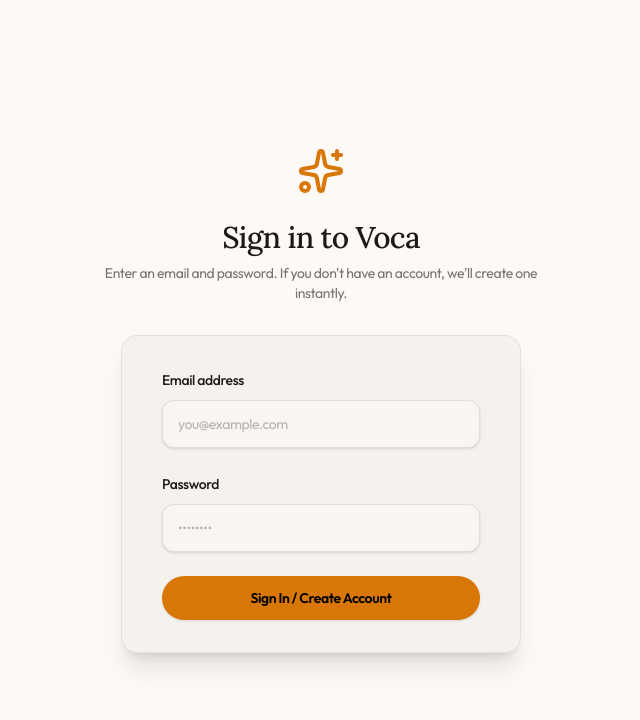
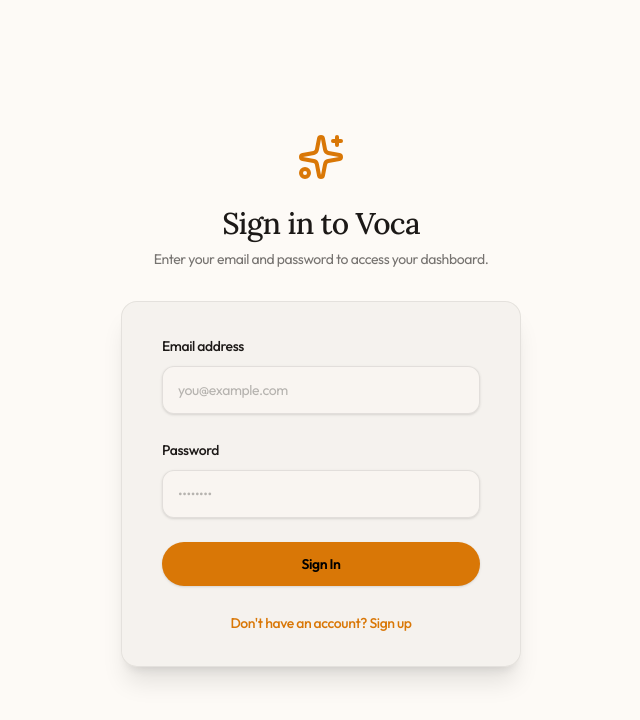
Before and after one commit to puneetk0/voca, a Next.js app: page /login in a window 1280 px wide. Shown: the top 720 px of the page, without its empty margins (319-959 px from the left). Built offline with nearby package versions, Linux system fonts and the light colour scheme.

Commit message:
Sign up sign in bug fixed

```diff
--- a/src/app/login/page.tsx
+++ b/src/app/login/page.tsx
@@ -2,17 +2,18 @@
 
 import { useState } from 'react'
 import { useRouter } from 'next/navigation'
-import { loginWithPassword } from '@/lib/actions/auth'
+import { authenticateWithPassword } from '@/lib/actions/auth'
 import { Sparkles } from 'lucide-react'
 
 export default function LoginPage() {
   const router = useRouter()
   const [status, setStatus] = useState<'idle' | 'loading' | 'success' | 'error'>('idle')
   const [message, setMessage] = useState('')
+  const [mode, setMode] = useState<'login' | 'signup'>('login')
 
   async function actionName(formData: FormData) {
     setStatus('loading')
-    const res = await loginWithPassword(formData)
+    const res = await authenticateWithPassword(formData)
     if (res?.error) {
       setStatus('error')
       setMessage(res.error)
@@ -30,10 +31,10 @@
           <Sparkles className="h-12 w-12" />
         </div>
         <h2 className="mt-6 text-center text-3xl font-serif font-medium tracking-tight text-foreground">
-          Sign in to Voca
+          {mode === 'login' ? 'Sign in to Voca' : 'Create an Account'}
         </h2>
         <p className="mt-2 text-center text-sm text-foreground/60">
-          Enter an email and password. If you don't have an account, we'll create one instantly.
+          {mode === 'login' ? 'Enter your email and password to access your dashboard.' : 'Enter an email and password to instantly create your account.'}
         </p>
       </div>
 
@@ -45,6 +46,7 @@
                 Email address
               </label>
               <div className="mt-2">
+                <input type="hidden" name="mode" value={mode} />
                 <input
                   id="email"
                   name="email"
@@ -79,7 +81,21 @@
                 disabled={status === 'loading'}
                 className="flex w-full justify-center rounded-full bg-accent-amber px-6 py-3 text-sm font-semibold text-black shadow-sm hover:opacity-90 focus-visible:outline focus-visible:outline-2 focus-visible:outline-offset-2 focus-visible:outline-accent-amber disabled:opacity-50 transition-all font-sans"
               >
-                {status === 'loading' ? 'Authenticating...' : 'Sign In / Create Account'}
+                {status === 'loading' ? 'Authenticating...' : (mode === 'login' ? 'Sign In' : 'Sign Up')}
+              </button>
+            </div>
+
+            <div className="text-center mt-2">
+              <button
+                type="button"
+                onClick={() => {
+                  setMode(mode === 'login' ? 'signup' : 'login')
+                  setMessage('')
+                  setStatus('idle')
+                }}
+                className="text-sm font-medium text-accent-amber hover:underline hover:text-accent-amber/80 transition-colors"
+              >
+                {mode === 'login' ? "Don't have an account? Sign up" : "Already have an account? Sign in"}
               </button>
             </div>
 
--- a/src/lib/actions/auth.ts
+++ b/src/lib/actions/auth.ts
@@ -4,26 +4,26 @@
 import { redirect } from 'next/navigation'
 import { revalidatePath } from 'next/cache'
 
-export async function loginWithPassword(formData: FormData) {
+export async function authenticateWithPassword(formData: FormData) {
   const email = formData.get('email') as string
   const password = formData.get('password') as string
+  const mode = formData.get('mode') as 'login' | 'signup'
   const supabase = await createClient()
 
   if (!email || !password) {
     return { error: 'Email and password are required' }
   }
 
-  let { error } = await supabase.auth.signInWithPassword({ email, password })
-
-  if (error && error.message.includes('Invalid login credentials')) {
-    const signUpRes = await supabase.auth.signUp({ email, password })
-    error = signUpRes.error
-
-    if (!error && !signUpRes.data.session) {
+  if (mode === 'signup') {
+    const { data, error } = await supabase.auth.signUp({ email, password })
+    if (error) return { error: error.message }
+    if (!data.session) {
       return { error: 'Account created safely! However, you must check your email to verify (or disable "Confirm Email" in your Supabase Auth Settings to login instantly).' }
     }
+    return { success: true }
   }
 
+  const { error } = await supabase.auth.signInWithPassword({ email, password })
   if (error) {
     return { error: error.message }
   }
```
